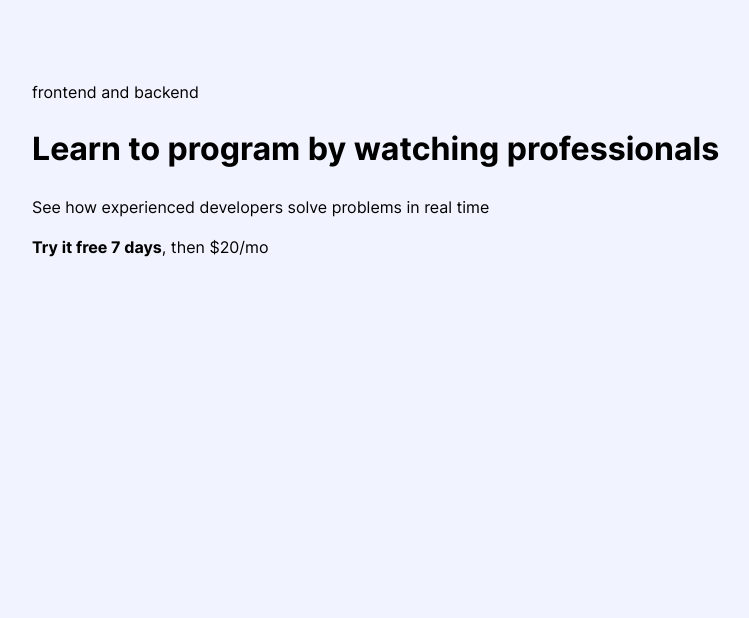
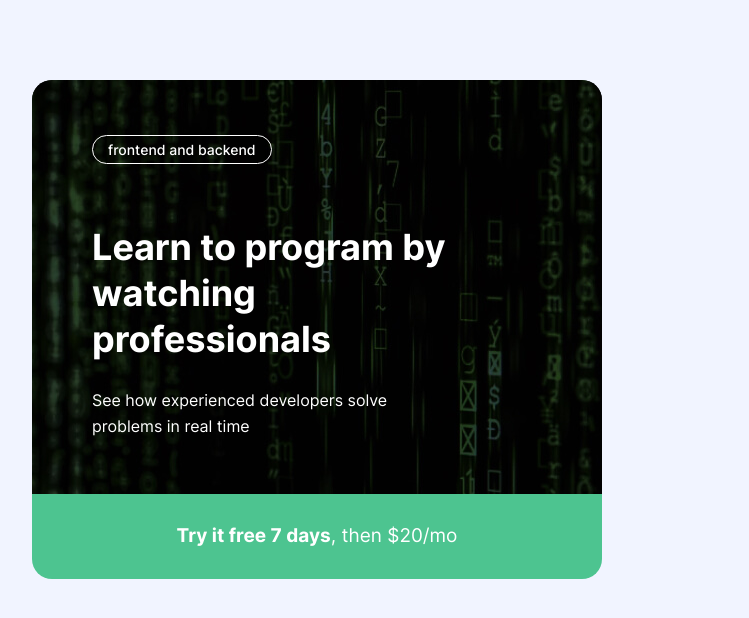
Before and after one commit to frontendtester/intro-form, a plain HTML site: page index.html in a window 1280 px wide. Shown: the whole page, without its empty margins (32-781 px from the left). Drawn offline with Linux system fonts and the light colour scheme.

Commit message:
Add hero styles

```diff
--- a/css/styles.css
+++ b/css/styles.css
@@ -95,3 +95,63 @@ img {
   padding-top: 80px;
   padding-bottom: 80px;
 }
+
+
+.intro-page {
+  display: flex;
+}
+
+.hero {
+  --text-color: #fff;
+
+  display: flex;
+  flex-direction: column;
+  width: 100%;
+  max-width: 570px;
+  border-radius: 20px;
+  overflow: hidden;
+  color: var(--text-color);
+}
+
+.hero-main {
+  flex-grow: 1;
+  display: flex;
+  flex-direction: column;
+  align-items: flex-start;
+  padding: 55px 60px;
+  background-color: #222;
+  background-image: url("../img/hero-bg.jpg");
+  background-size: cover;
+  background-position: center center;
+  background-repeat: no-repeat;
+}
+
+.hero-badge {
+  padding: 5px 15px;
+  border: 1px solid var(--text-color);
+  margin-bottom: 60px;
+  border-radius: 41px;
+  font-size: 14px;
+  line-height: normal;
+  font-weight: 500;
+}
+
+.hero-heading {
+  margin-top: 0;
+  margin-bottom: 25px;
+  font-size: 36px;
+  line-height: 46px;
+}
+
+.hero-text {
+  margin: 0;
+  font-size: 16px;
+  line-height: 26px;
+}
+
+.hero-bottom {
+  padding: 28px;
+  background-color: var(--green);
+  font-size: 19px;
+  text-align: center;
+}
--- a/index.html
+++ b/index.html
@@ -19,8 +19,8 @@
         <div class="hero">
           <div class="hero-main">
             <div class="hero-badge">frontend and backend</div>
-            <h1 class="hero-heading">Learn to program by watching professionals</h1>
-            <p class="hero-text">See how experienced developers solve problems in real time</p>
+            <h1 class="hero-heading">Learn to program by<br>watching<br>professionals</h1>
+            <p class="hero-text">See how experienced developers solve<br>problems in real time</p>
           </div>
           <div class="hero-bottom"><strong>Try it free 7 days</strong>, then $20/mo</div>
         </div>
```
Also changed, not shown: img/hero-bg.jpg (added), img/hero-bg@2x.jpg (added).
